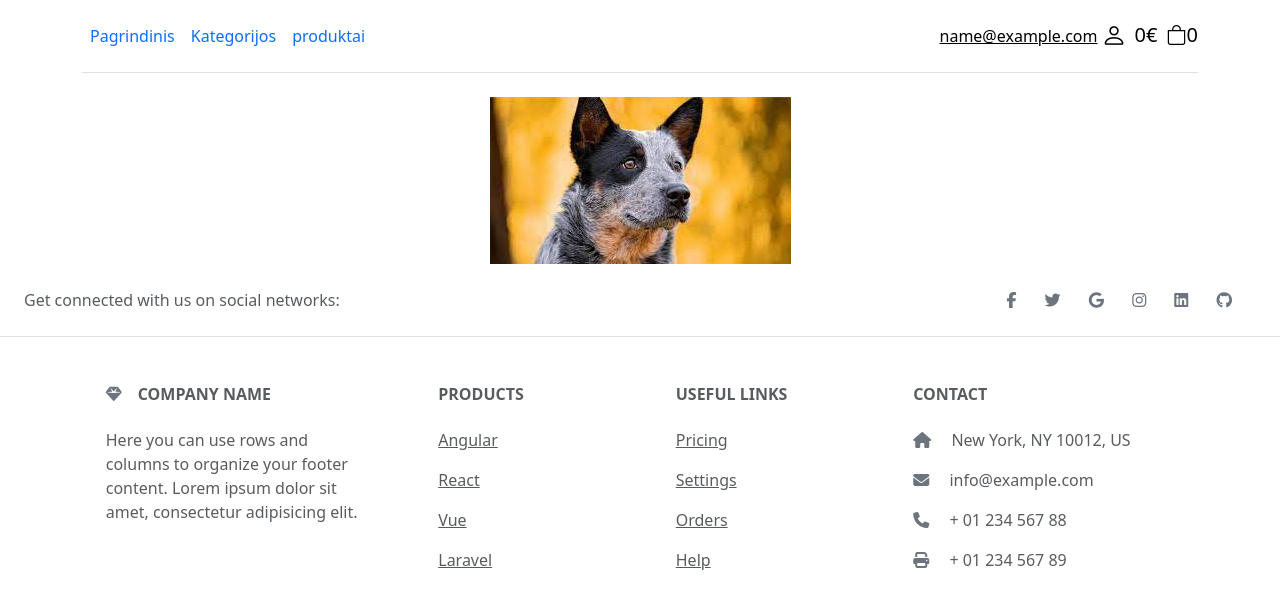
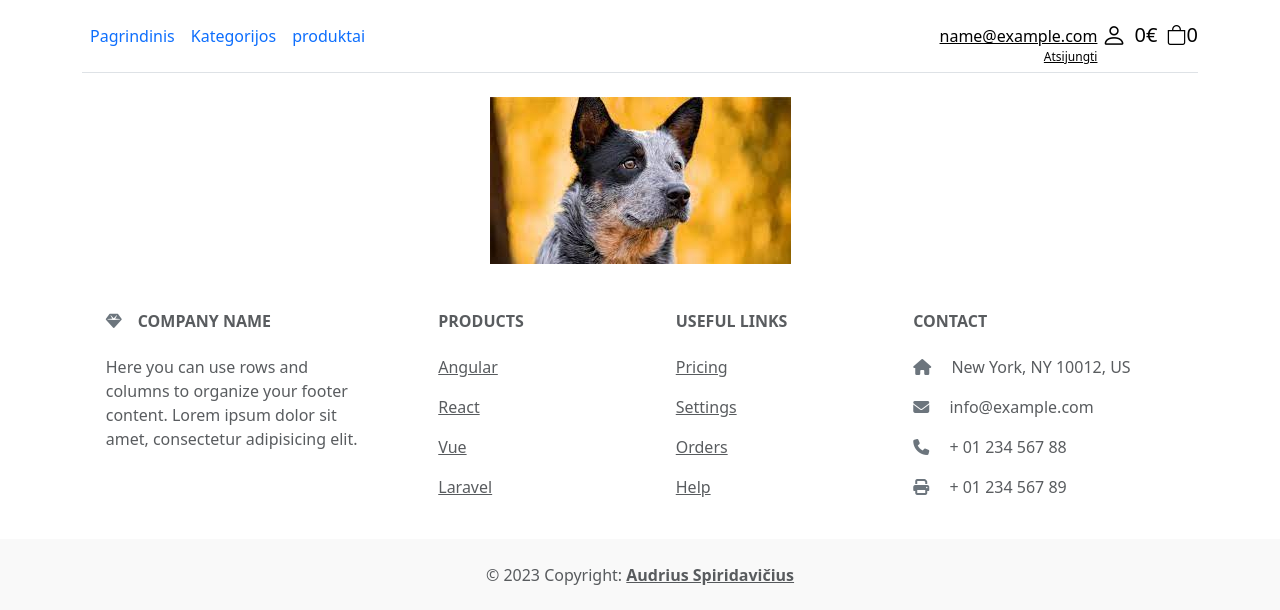
Before and after one commit to audriusspiridavicius/finalproject, a Django app: page / in a window 1280 px wide. Shown: the top 610 px of the page. Run offline with Django 4.2, Linux system fonts and the light colour scheme; the visitor is signed in with stand-in values (Sample User, id 1); data that the repository does not hold is empty; some libraries are stand-ins or nearby versions.

Commit message:
logout link added

```diff
--- a/ecommerce/shop/static/css/main.css
+++ b/ecommerce/shop/static/css/main.css
@@ -64,6 +64,19 @@
 .bi-person::before{
     font-size:25px;
 }
+
+.relative{
+    position: relative;
+}
+.absolute{
+    position: absolute;
+}
+.log_out_link{
+    right: 0px;
+    bottom: -10px;
+    font-size: 12px;
+}
+
 /* categories css */
 
 .category-name{
--- a/ecommerce/shop/templates/structure.html
+++ b/ecommerce/shop/templates/structure.html
@@ -37,7 +37,12 @@
                 {% comment %} <button type="button" class="btn btn-outline-primary me-2">Login</button>
                 <button type="button" class="btn btn-primary">Sign-up</button>  {% endcomment %}
                 {%if user.is_authenticated%}
+                <div class="relative">
                   <a href="{%url 'account'%}" class="account-email">{{user.email}}</a>
+                  <br>
+                  <a href="{%url 'logout'%}" class="font-15 absolute log_out_link">Atsijungti</a>
+                </div>
+
                 {%endif%}
                 <a href="{%if user.is_authenticated%}{%url 'account'%}{%else%}{%url 'login'%}{%endif%}" class="padding-top-7">
                   <span class="bi bi-person p-1 pr-0"></span>
@@ -61,39 +66,6 @@
 
           <!-- Footer -->
 <footer class="text-center text-lg-start bg-white text-muted">
-  <!-- Section: Social media -->
-  <section class="d-flex justify-content-center justify-content-lg-between p-4 border-bottom">
-    <!-- Left -->
-    <div class="me-5 d-none d-lg-block">
-      <span>Get connected with us on social networks:</span>
-    </div>
-    <!-- Left -->
-
-    <!-- Right -->
-    <div>
-      <a href="" class="me-4 link-secondary">
-        <i class="fab fa-facebook-f"></i>
-      </a>
-      <a href="" class="me-4 link-secondary">
-        <i class="fab fa-twitter"></i>
-      </a>
-      <a href="" class="me-4 link-secondary">
-        <i class="fab fa-google"></i>
-      </a>
-      <a href="" class="me-4 link-secondary">
-        <i class="fab fa-instagram"></i>
-      </a>
-      <a href="" class="me-4 link-secondary">
-        <i class="fab fa-linkedin"></i>
-      </a>
-      <a href="" class="me-4 link-secondary">
-        <i class="fab fa-github"></i>
-      </a>
-    </div>
-    <!-- Right -->
-  </section>
-  <!-- Section: Social media -->
-
   <!-- Section: Links  -->
   <section class="">
     <div class="container text-center text-md-start mt-5">
```
